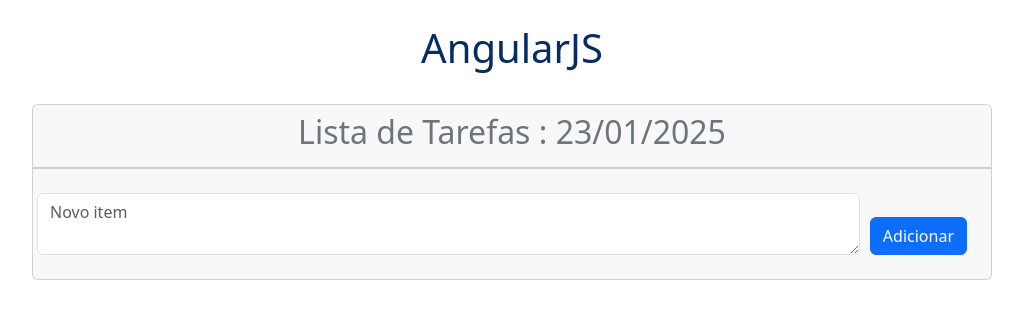
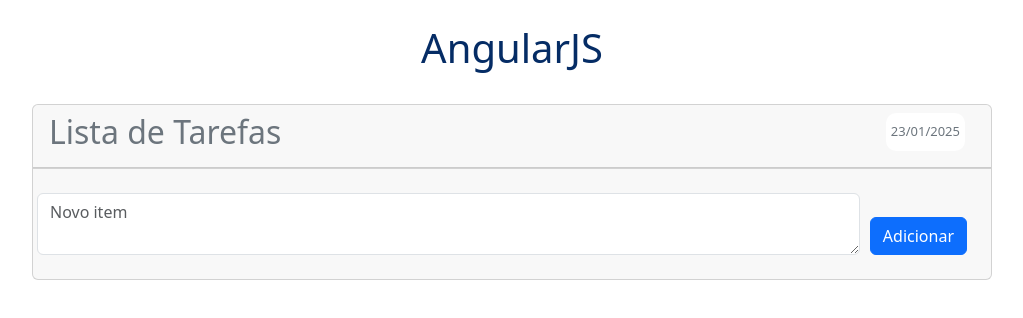
Before and after one commit to AndreLuisCelis/TODO-Angularjs, a plain HTML site: page index.html in a window 1280 px wide. Shown: the whole page, without its empty margins (128-1151 px from the left). Drawn offline with nearby package versions, Linux system fonts and the light colour scheme.

Commit message:
ajuste data in card lista de tarefas

```diff
--- a/css/style.css
+++ b/css/style.css
@@ -8,3 +8,14 @@
     border: 5px solid #3f3 !important;
     background-color: #cfc;
   }
+  #data {
+    display: flex;
+    background-color: white;
+    font-size: small;
+    border: 0px solid #ccc;
+    border-radius: 10px;
+    padding: 5px;
+    margin-left: auto;
+    margin-right: 10px;
+    align-items: center;
+  }
--- a/templates/main.html
+++ b/templates/main.html
@@ -2,7 +2,8 @@
 
 <div class="card ms-auto me-auto w-75">
   <div class="card-header">
-    <h2 class="d-flex justify-content-center text-secondary">Lista de Tarefas : {{ currentDate }} </h2>
+    <h2 class="d-flex justify-content-center text-secondary">Lista de Tarefas
+      <span id="data">{{ currentDate }} </span></h2>
   </div>
   <ul id="sortable-list" class="list-group list-group-flush">
     <li class="list-group-item d-flex  align-items-center" style="gap: 10px;" ng-repeat="item in items" draggable="true">
```
Also changed, not shown: app.html (+16 -1 lines).
